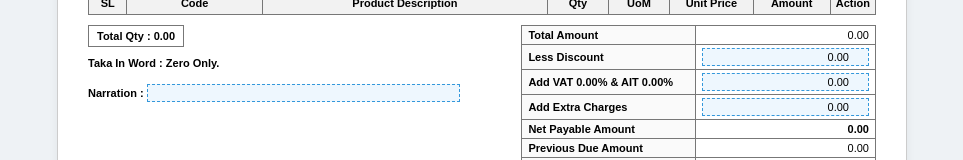
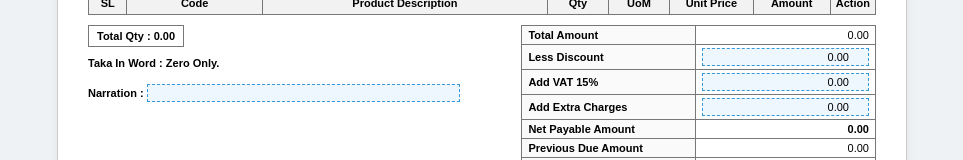
Before and after one commit to dipraha80/pm2invoice, a plain HTML site: page index.html in a window 1280 px wide. Shown: the part 747-907 px from the top of the page, without its empty margins (158-1121 px from the left). Drawn offline with Linux system fonts and the light colour scheme.

Commit message:
Update index.html

```diff
--- a/index.html
+++ b/index.html
@@ -589,7 +589,7 @@
                         <td><input type="number" class="editable-cell-input text-right" id="calcDiscount" value="0.00" oninput="recalculateSummary()"></td>
                     </tr>
                     <tr>
-                        <td class="calc-label">Add VAT 0.00% & AIT 0.00%</td>
+                        <td class="calc-label">Add VAT 15%</td>
                         <td><input type="number" class="editable-cell-input text-right" id="calcVat" value="0.00" oninput="recalculateSummary()"></td>
                     </tr>
                     <tr>
```
